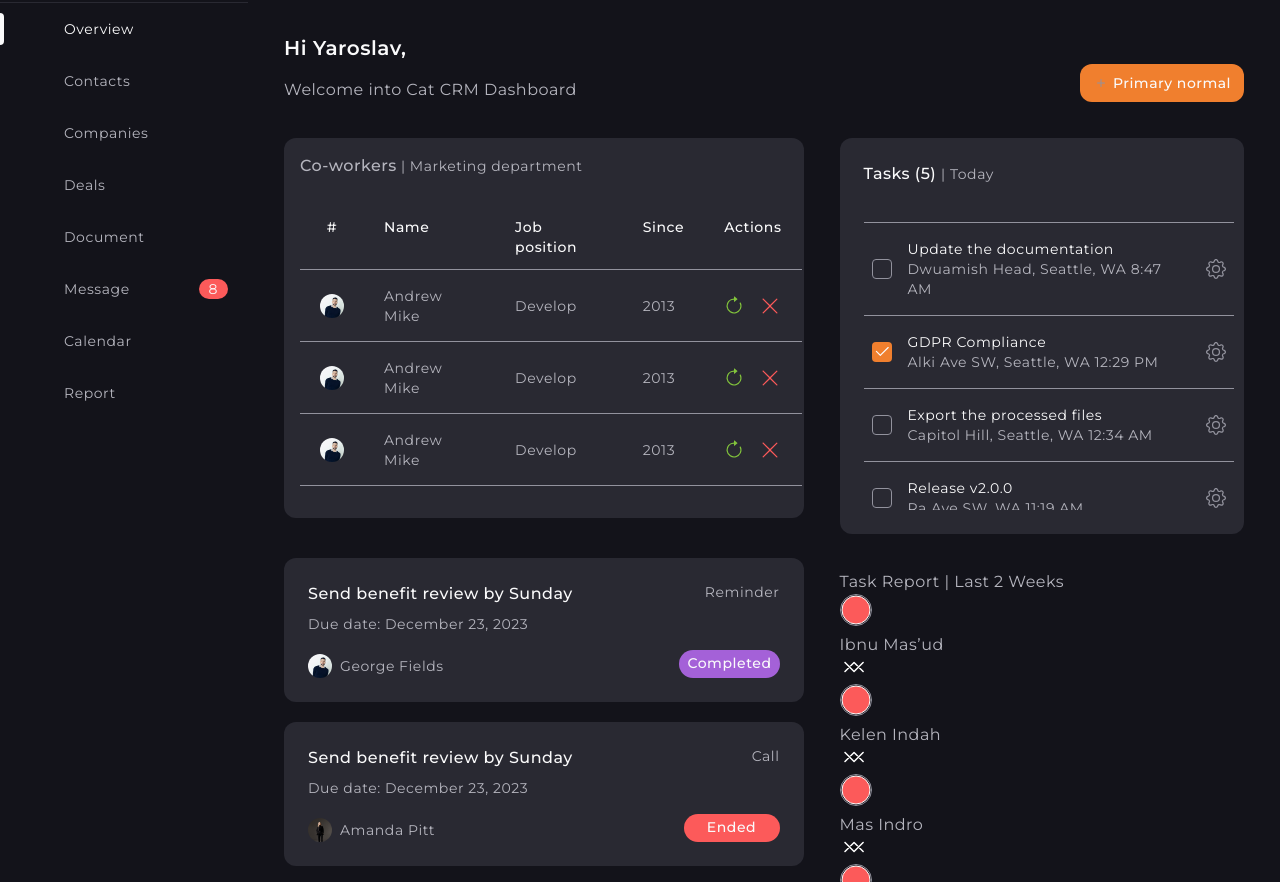
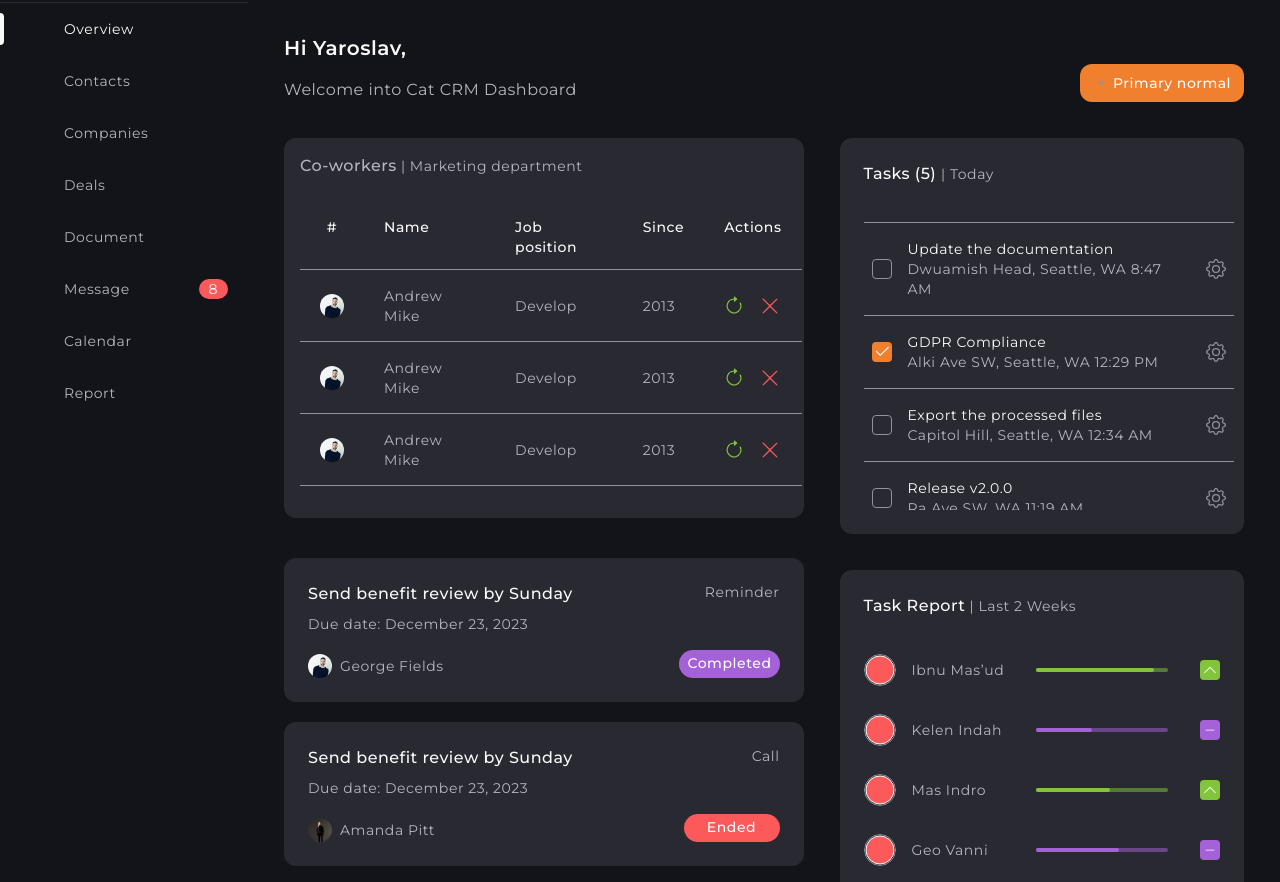
Before and after one commit to OlenaHlu/Project-sass, a plain HTML site: page index.html in a window 1280 px wide. Shown: the part 70-952 px from the top of the page. Drawn offline with Linux system fonts and the light colour scheme; files that its build step writes are made by us from their sources; a script that the page names is missing; files whose address does not match are found by name.

Commit message:
Deploying to gh-pages from @ OlenaHlu/Project-sass@dd35dc492e3bf77edf35b196b23845926a1dc97a 🚀

```diff
--- a/assets/index.css
+++ b/assets/index.css
@@ -165,14 +165,14 @@ body {
   letter-spacing: 0.03em;
 }
 
-.tasks-title span, .board-caption, .co-workers-table caption span, .co-workers-title span {
+.reports-title span, .tasks-title span, .board-caption, .co-workers-table caption span, .co-workers-title span {
   font-size: 16px;
   font-weight: 500;
   line-height: 1.5;
   letter-spacing: 0.03em;
 }
 
-.search-input, .menu-btn, .menu-link, .tasks-title, .tasks-heading, .tasks-desc, .board-details, .person-caption, .board-tag, .co-workers-table caption, .co-workers-table tbody, .co-workers-details, .co-workers-title {
+.search-input, .menu-btn, .menu-link, .reports-title, .staff-caption, .tasks-title, .tasks-heading, .tasks-desc, .board-details, .person-caption, .board-tag, .co-workers-table caption, .co-workers-table tbody, .co-workers-details, .co-workers-title {
   font-size: 14px;
   font-weight: 400;
   line-height: 1.43;
@@ -186,7 +186,7 @@ body {
   letter-spacing: 0.04em;
 }
 
-.tasks, .board-item {
+.reports, .tasks, .board-item {
   padding: 16px;
   border-radius: 12px;
 }
@@ -888,6 +888,152 @@ summary {
 
 .reports {
   grid-area: reports;
+  min-width: 340px;
+  background-color: #292932;
+}
+
+.reports-title {
+  margin-bottom: 36px;
+  color: #b5b5be;
+}
+.reports-title span {
+  color: #fafafb;
+}
+
+.reports-item {
+  display: -webkit-box;
+  display: -webkit-flex;
+  display: -moz-box;
+  display: flex;
+  -webkit-box-align: center;
+  -webkit-align-items: center;
+     -moz-box-align: center;
+          align-items: center;
+  gap: 30px;
+}
+.reports-item:not(:last-child) {
+  margin-bottom: 28px;
+}
+
+.reports-staff {
+  -webkit-box-flex: 1;
+  -webkit-flex-grow: 1;
+     -moz-box-flex: 1;
+          flex-grow: 1;
+  -webkit-flex-shrink: 0;
+          flex-shrink: 0;
+}
+
+.staff {
+  display: -webkit-box;
+  display: -webkit-flex;
+  display: -moz-box;
+  display: flex;
+  -webkit-box-align: center;
+  -webkit-align-items: center;
+     -moz-box-align: center;
+          align-items: center;
+  gap: 16px;
+}
+
+.staff-thumb {
+  width: 32px;
+  height: 32px;
+  border-radius: 50%;
+  overflow: hidden;
+}
+.staff-thumb img {
+  -o-object-fit: cover;
+     object-fit: cover;
+  -o-object-position: top center;
+     object-position: top center;
+}
+
+.staff-caption {
+  color: #b5b5be;
+}
+
+.reports-bar {
+  width: -webkit-calc(100% - 224px);
+  width: -moz-calc(100% - 224px);
+  width: calc(100% - 224px);
+  height: 4px;
+}
+.reports-bar[value] {
+  border-radius: 2px;
+}
+[data-status=up] .reports-bar[value] {
+  background-color: rgba(130, 196, 60, 0.3);
+}
+[data-status=up] .reports-bar::-mor-progress-bar {
+  background-color: #82c43c;
+}
+[data-status=up] .reports-bar::-webkit-progress-bar {
+  background-color: rgba(130, 196, 60, 0.3);
+  border-radius: 2px;
+}
+[data-status=up] .reports-bar::-webkit-progress-value {
+  background-color: #82c43c;
+  border-radius: 2px;
+}
+[data-status=dash] .reports-bar[value] {
+  background-color: rgba(164, 97, 216, 0.3);
+}
+[data-status=dash] .reports-bar::-mor-progress-bar {
+  background-color: #a461d8;
+}
+[data-status=dash] .reports-bar::-webkit-progress-bar {
+  background-color: rgba(164, 97, 216, 0.3);
+  border-radius: 2px;
+}
+[data-status=dash] .reports-bar::-webkit-progress-value {
+  background-color: #a461d8;
+  border-radius: 2px;
+}
+[data-status=down] .reports-bar[value] {
+  background-color: rgba(252, 90, 90, 0.3);
+}
+[data-status=down] .reports-bar::-mor-progress-bar {
+  background-color: #fc5a5a;
+}
+[data-status=down] .reports-bar::-webkit-progress-bar {
+  background-color: rgba(252, 90, 90, 0.3);
+  border-radius: 2px;
+}
+[data-status=down] .reports-bar::-webkit-progress-value {
+  background-color: #fc5a5a;
+  border-radius: 2px;
+}
+
+.reports-icon {
+  -webkit-flex-shrink: 0;
+          flex-shrink: 0;
+  width: 20px;
+  height: 20px;
+  padding: 4px;
+  border-radius: 4px;
+}
+.reports-icon use {
+  opacity: 0;
+  fill: #fafafb;
+}
+[data-status=up] .reports-icon {
+  background-color: #82c43c;
+}
+[data-status=up] .reports-icon .up {
+  opacity: 1;
+}
+[data-status=dash] .reports-icon {
+  background-color: #a461d8;
+}
+[data-status=dash] .reports-icon .dash {
+  opacity: 1;
+}
+[data-status=down] .reports-icon {
+  background-color: #fc5a5a;
+}
+[data-status=down] .reports-icon .down {
+  opacity: 1;
 }
 
 .menu {
@@ -1133,10 +1279,13 @@ summary {
   .co-workers-details {
     display: none;
   }
+  .reports-item {
+    gap: 32px;
+  }
 }
 
 @media only screen and (min-width: 1200px) {
-  .tasks, .board-item {
+  .reports, .tasks, .board-item {
     padding: 24px;
   }
   .page {
```
